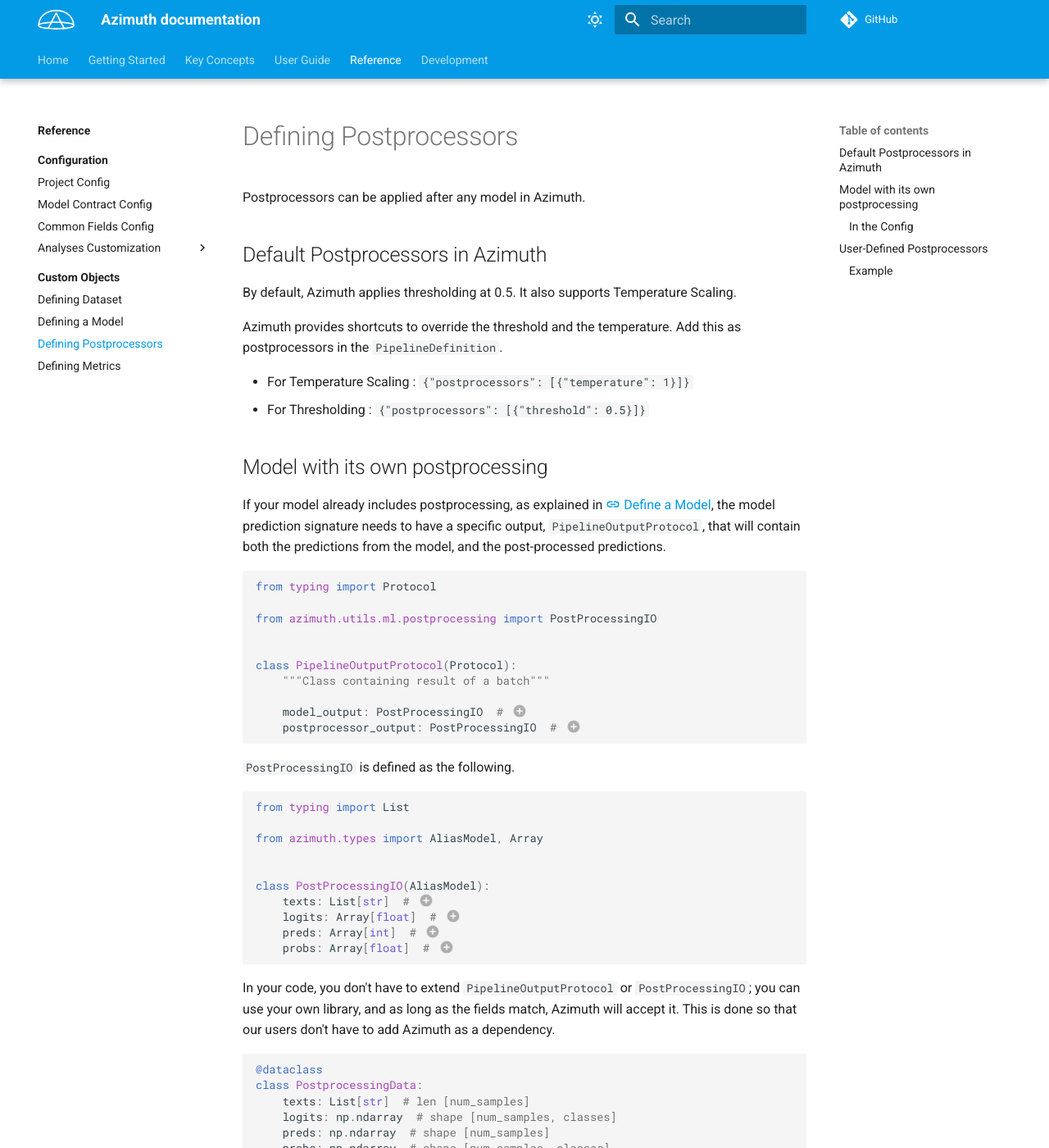
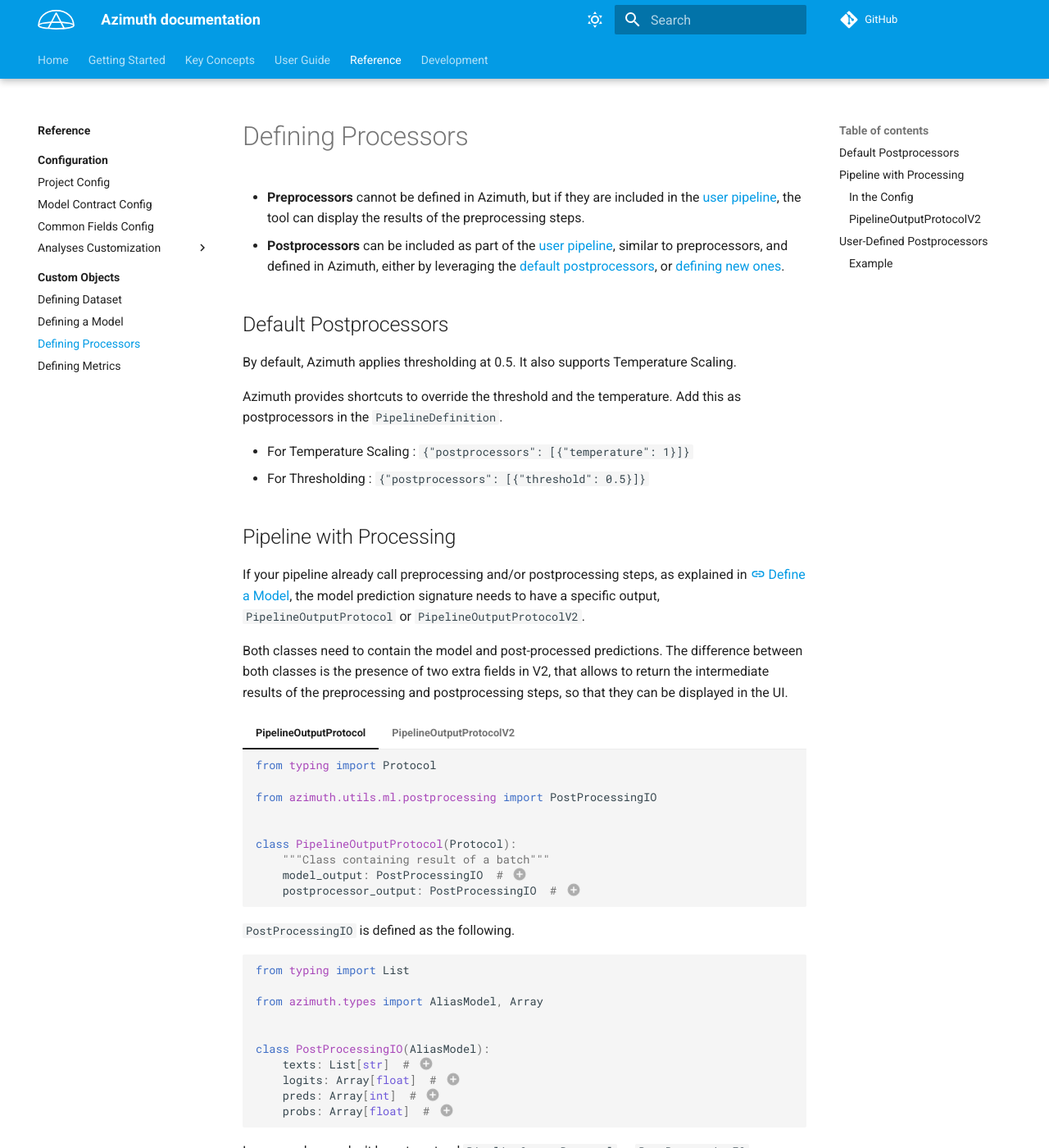
Before and after one commit to ServiceNow/azimuth, an MkDocs documentation site: the page built from docs/docs/reference/custom-objects/postprocessors.md, in a window 1280 px wide and 1400 px high. Shown: the whole window at 82% size. Built offline with MkDocs 1.6.1 and Material for MkDocs 9.7.7, drawn with Linux system fonts in a browser that asks for light colours; comment, search, counter and statistics services are not loaded; the version menu is left out; some of the changed text lies outside the part shown.

Commit message:
Update documentation

````diff
--- a/docs/docs/reference/custom-objects/model.md
+++ b/docs/docs/reference/custom-objects/model.md
@@ -2,7 +2,7 @@
 
 A model is defined as a function that takes an utterance as input and outputs a `SupportedOutput`
 (defined below). Some models will output probabilities, whereas other models are "pipelines" which
-include post-processing steps. Azimuth supports both these use cases. The `model_contract` field
+include pre-processing and/or post-processing steps. Azimuth supports both these use cases. The `model_contract` field
 from the config will determine how Azimuth will interface with the model, as detailed in this
 section.
 
@@ -45,12 +45,13 @@ import transformers
 from torch import Tensor  # (1)
 
 from azimuth.modules.model_contracts.text_classification import (
-    PipelineOutputProtocol)
+    PipelineOutputProtocol, PipelineOutputProtocolV2)
 
 SupportedOutput = Union[np.ndarray,
                         Tensor,
                         transformers.file_utils.ModelOutput,
-                        PipelineOutputProtocol]
+                        PipelineOutputProtocol,
+                        PipelineOutputProtocolV2]
 ```
 
 1. `Tensor` from `TensorFlow` is also supported.
@@ -81,7 +82,7 @@ probs = softmax(np.random.rand(NUM_SAMPLES, NUM_CLASSES), -1)
 
 If your model already includes post-processing, or if you decide to create your own post-processing
 in Azimuth (we already support thresholding and temperature scaling), it will need to output
-a `PipelineOutputProtocol`. More details can be found in [Define Postprocessors](postprocessors.md).
+a `PipelineOutputProtocol` or `PipelineOutputProtocolV2`. More details can be found in [Define Postprocessors](postprocessors.md).
 
 ## Model contracts
 
--- a/docs/docs/reference/custom-objects/postprocessors.md
+++ b/docs/docs/reference/custom-objects/postprocessors.md
@@ -1,8 +1,9 @@
-# Defining Postprocessors
+# Defining Processors
 
-Postprocessors can be applied after any model in Azimuth.
+- **Preprocessors** cannot be defined in Azimuth, but if they are included in the [user pipeline](#pipeline-with-processing), the tool can display the results of the preprocessing steps.
+- **Postprocessors** can be included as part of the [user pipeline](#pipeline-with-processing), similar to preprocessors, and defined in Azimuth, either by leveraging the [default postprocessors](#default-postprocessors), or [defining new ones](#user-defined-postprocessors).
 
-## Default Postprocessors in Azimuth
+## Default Postprocessors
 
 By default, Azimuth applies thresholding at 0.5. It also supports Temperature Scaling.
 
@@ -12,28 +13,54 @@ in the `PipelineDefinition`.
 - For Temperature Scaling : `{"postprocessors": [{"temperature": 1}]}`
 - For Thresholding : `{"postprocessors": [{"threshold": 0.5}]}`
 
-## Model with its own postprocessing
+## Pipeline with Processing
 
-If your model already includes postprocessing, as explained
+If your pipeline already call preprocessing and/or postprocessing steps, as explained
 in [:material-link: Define a Model](model.md), the model prediction signature needs to have a
-specific output, `PipelineOutputProtocol`, that will contain both the predictions from the model,
-and the post-processed predictions.
+specific output, `PipelineOutputProtocol` or `PipelineOutputProtocolV2`.
 
-```python
-from typing import Protocol
+Both classes need to contain the model and post-processed predictions.
+The difference between both classes is the presence of two extra fields in V2, that allows to
+return the intermediate results of the preprocessing and postprocessing steps, so that they can be
+displayed in the UI.
 
-from azimuth.utils.ml.postprocessing import PostProcessingIO
+=== "PipelineOutputProtocol"
+
+    ```python
+    from typing import Protocol
+
+    from azimuth.utils.ml.postprocessing import PostProcessingIO
 
 
-class PipelineOutputProtocol(Protocol):
-    """Class containing result of a batch"""
+    class PipelineOutputProtocol(Protocol):
+        """Class containing result of a batch"""
+        model_output: PostProcessingIO  # (1)
+        postprocessor_output: PostProcessingIO  # (2)
+    ```
 
-    model_output: PostProcessingIO  # (1)
-    postprocessor_output: PostProcessingIO  # (2)
-```
+    1. model output before passing through post-processing: texts, logits, probs, preds
+    2. output after passing through post-processing: pre-processed texts, logits, probs, preds
 
-1. model output before passing through post-processing stage: texts, logits, probs, preds
-2. output after passing through post-processing: pre-processed texts, logits, probs, preds
+=== "PipelineOutputProtocolV2"
+
+    ```python
+    from typing import Protocol
+
+    from azimuth.utils.ml.postprocessing import PostProcessingIO
+
+
+    class PipelineOutputProtocolV2(Protocol):
+    """Class containing result of a batch with pre and postprocessing steps"""
+        model_output: PostProcessingIO # (1)
+        postprocessor_output: PostProcessingIO # (2)
+        preprocessing_steps: List[Dict[str, Union[str, List[str], int]]] # (3)
+        postprocessing_steps: List[Dict[str, Union[str, PostProcessingIO, int]]] # (4)
+    ```
+
+    1. model output before passing through post-processing: texts, logits, probs, preds
+    2. output after passing through post-processing: pre-processed texts, logits, probs, preds
+    3. list of preprocessing steps with the intermediate results. See Preprocessing Steps below.
+    4. list of postprocessing steps with the intermediate results. See Postprocessing Steps below.
 
 `PostProcessingIO` is defined as the following.
 
@@ -59,33 +86,114 @@ In your code, you don't have to extend `PipelineOutputProtocol` or `PostProcessi
 your own library, and as long as the fields match, Azimuth will accept it. This is done so that our
 users don't have to add Azimuth as a dependency.
 
-```python
-@dataclass
-class PostprocessingData:
-    texts: List[str]  # len [num_samples]
-    logits: np.ndarray  # shape [num_samples, classes]
-    preds: np.ndarray  # shape [num_samples]
-    probs: np.ndarray  # shape [num_samples, classes]
+!!! example
+
+    ```python
+    @dataclass
+    class PostprocessingData:
+        texts: List[str]  # len [num_samples]
+        logits: np.ndarray  # shape [num_samples, classes]
+        preds: np.ndarray  # shape [num_samples]
+        probs: np.ndarray  # shape [num_samples, classes]
 
 
-### Valid
+    ### Valid
 
-class MyPipelineOutput(BaseModel):  # Could be dataclass as well.
-    model_output: PostprocessingData
-    postprocessor_output: PostprocessingData
+    class MyPipelineOutput(BaseModel):  # Could be dataclass as well.
+        model_output: PostprocessingData
+        postprocessor_output: PostprocessingData
 
 
-### Invalid because the field names do not match
+    ### Invalid because the field names do not match
 
-class MyPipelineOutput(BaseModel):
-    predictions: MyPipelineOutput
-    postprocessed_predictions: MyPipelineOutput
-```
+    class MyPipelineOutput(BaseModel):
+        predictions: MyPipelineOutput
+        postprocessed_predictions: MyPipelineOutput
+    ```
 
 ### In the Config
 
 `{"postprocessors": null}` should then be added to the config, to avoid re-postprocessing in
 Azimuth.
+
+### `PipelineOutputProtocolV2`
+If using V2, to new fields need to be provided: preprocessing steps and postprocessing steps.
+
+The preprocessing steps need to be returned as a a `List` of `Dict` with the following fields and types.
+
+=== "Dict Fields and Types"
+
+    ```python
+    from typing import List
+
+    class_name: str  # (1)
+    text: List[str]  # (2)
+    order: int # (3)
+    ```
+
+    1. Name of the pre-processing step, usually the name of the Python class.
+    2. Text of the utterance after the pre-processing step.
+    3. Order of the pre-processing step.
+
+=== "Example"
+
+    ```python
+    [
+        {
+            'class_name': 'PunctuationRemoval',  # (1)
+            'text': ['Test'],  # (2)
+            'order': 1 # (3)
+        },
+        {
+            'class_name': 'LowerCase',
+            'text': ['test'],
+            'order': 2
+        }
+    ]
+    ```
+
+The postprocessing steps also need to be returned as a `List` of `Dict` with the following fields and types.
+
+=== "Dict Fields and Types"
+
+    ```python
+    from typing import List
+
+    class_name: str  # (1)
+    output: PostProcessingIO  # (2)
+    order: int # (3)
+    ```
+
+    1. Name of the post-processing step, usually the name of the Python class.
+    2. Prediction results after this step.
+    3. Order of the post-processing step.
+
+=== "Example"
+
+    ```python
+    [
+        {
+            'class_name': 'TemperatureScaling',
+            'output': PostprocessorOutput(
+                texts='',
+                logits=array([[-0.20875366 -0.25494186]], dtype=float32),
+                probs=array([[0.511545 0.488455]], dtype=float32),
+                preds=array([0])),
+            'order': 0
+        },
+        {
+            'class_name': 'Thresholding',
+            'output': PostprocessorOutput(
+                texts=None,
+                features=None,
+                logits=array([[-0.20875366 -0.25494186]], dtype=float32),
+                probs=array([[0.511545 0.488455]], dtype=float32),
+                preds=array([2])),
+            'order': 1
+        }
+    ]
+    ```
+
 ## User-Defined Postprocessors
 
 Similarly to a model and a dataset, users can add their own postprocessors in Azimuth with custom
````
Also changed, not shown: docs/docs/reference/configuration/model_contract.md (+1 -1 lines).
